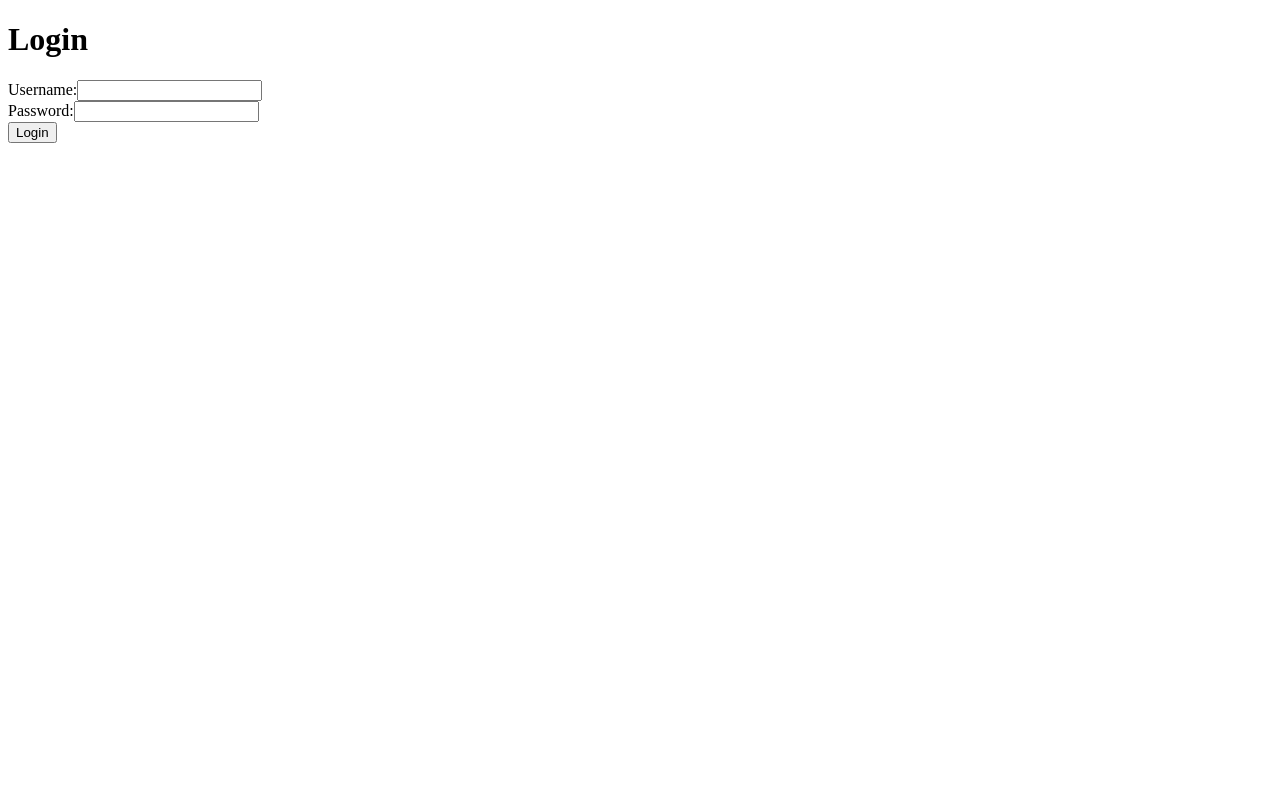
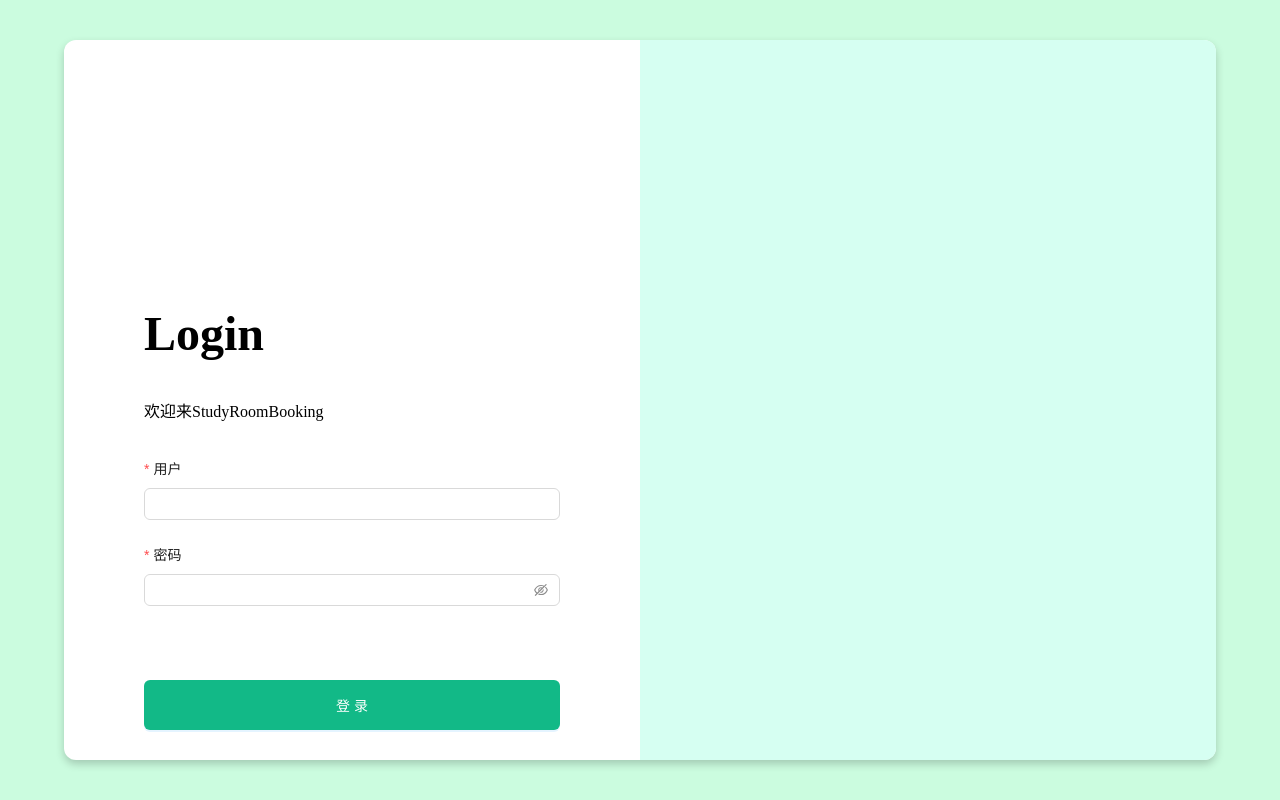
Before and after one commit to StudyRoomBooking/studyroombook-frontend, a Next.js app: page /login in a window 1280 px wide. Built offline with nearby package versions, Linux system fonts and the light colour scheme.

Commit message:
install antd and set up basic login ui

```diff
--- a/next.config.mjs
+++ b/next.config.mjs
@@ -9,6 +9,7 @@ const nextConfig = {
             },
         ];
     },
+    transpilePackages: ["antd", "@ant-design", "rc-util", "rc-pagination", "rc-picker", "rc-notification", "rc-tooltip", "rc-tree", "rc-table"],
 };
 
 export default nextConfig;
--- a/pages/_app.tsx
+++ b/pages/_app.tsx
@@ -1,6 +1,7 @@
 // pages/_app.tsx
 
 import { AppProps } from "next/app";
+import "@/app/globals.css";
 
 function MyApp({ Component, pageProps }: AppProps) {
   return <Component {...pageProps} />;
--- /dev/null
+++ b/pages/home.tsx
@@ -0,0 +1,8 @@
+export default function Home() {
+  return (
+    <div>
+      <h1>Home</h1>
+      <p></p>
+    </div>
+  );
+}
--- a/pages/login.tsx
+++ b/pages/login.tsx
@@ -1,46 +1,115 @@
-import React, { useState } from 'react';
+import React from "react";
+import { Form, Input, Button, message } from "antd";
 
-// 定义登录页面组件
-const LoginPage: React.FC = () => {
-  // 定义状态来存储用户名和密码
-  const [username, setUsername] = useState('');
-  const [password, setPassword] = useState('');
+export default function Login() {
+  const [messageApi, contextHolder] = message.useMessage();
 
-  // 处理表单提交事件
-  const handleSubmit = (event: React.FormEvent<HTMLFormElement>) => {
-    event.preventDefault();
-    // 在此处添加处理登录逻辑，例如发送登录请求到服务器
-    console.log('Username:', username);
-    console.log('Password:', password);
-  }
+  const onFinish = (values: any) => {
+    console.log("Success:", values);
+    messageApi.success("登录成功！", 2.5);
+
+    // TODO Handle login logic here
+    setTimeout(() => {
+      window.location.href = "/home";
+    }, 2500);
+  };
+
+  const onFinishFailed = (errorInfo: any) => {
+    console.log("Failed:", errorInfo);
+  };
 
   return (
-    <div>
-      <h1>Login</h1>
-      {/* 登录表单 */}
-      <form onSubmit={handleSubmit}>
-        <div>
-          <label htmlFor="username">Username:</label>
-          <input
-            type="text"
-            id="username"
-            value={username}
-            onChange={(e) => setUsername(e.target.value)}
-          />
+    <main
+      className="flex items-center justify-center"
+      style={{ height: "100vh", width: "100vw", backgroundColor: "#CBFCDF" }}
+    >
+      {contextHolder}{" "}
+      {/* Render message context holder at the top of your component tree */}
+      <div
+        style={{
+          width: "90vw",
+          height: "90vh",
+          display: "flex",
+          boxShadow: "0 4px 8px 0 rgba(0,0,0,0.2)",
+          borderRadius: "12px",
+          overflow: "hidden",
+          backgroundColor: "white",
+        }}
+      >
+        <div style={{ width: "50%" }}>
+          <h2
+            className="text-black text-5xl"
+            style={{ marginLeft: "80px", paddingTop: "40%" }}
+          >
+            Login
+          </h2>
+          <p className="text-black text-1xl" style={{ marginLeft: "80px" }}>
+            欢迎来StudyRoomBooking
+          </p>
+          <Form
+            name="basic"
+            initialValues={{ remember: true }}
+            onFinish={onFinish}
+            onFinishFailed={onFinishFailed}
+            autoComplete="off"
+            layout="vertical"
+            style={{ marginInline: "80px", paddingTop: "20px" }}
+          >
+            <Form.Item
+              label="用户"
+              name="username"
+              rules={[{ required: true, message: "请输入你的用户名!" }]}
+            >
+              <Input />
+            </Form.Item>
+
+            <Form.Item
+              label="密码"
+              name="password"
+              rules={[{ required: true, message: "请输入你的密码！" }]}
+            >
+              <Input.Password />
+            </Form.Item>
+
+            <Form.Item>
+              <Button
+                type="primary"
+                htmlType="submit"
+                onClick={() => {
+                  console.log("Login button clicked");
+                }}
+                style={{
+                  width: "100%",
+                  backgroundColor: "#12B987",
+                  height: "50px",
+                  marginTop: "50px",
+                }}
+              >
+                登录
+              </Button>
+            </Form.Item>
+          </Form>
+
+          {/* Own button */}
+          {/* <Button
+            type="primary"
+            onClick={() => {
+              messageApi.loading("正在加载中...", 2.5);
+            }}
+            style={{
+              width: "100%",
+              backgroundColor: "#12B987",
+              height: "50px",
+              marginTop: "50px",
+              marginLeft: "80px",
+            }}
+          > Button </Button> */}
         </div>
-        <div>
-          <label htmlFor="password">Password:</label>
-          <input
-            type="password"
-            id="password"
-            value={password}
-            onChange={(e) => setPassword(e.target.value)}
-          />
+
+        <div style={{ width: "50%", backgroundColor: "#D6FFF2" }}>
+          {/* Image Placeholder */}
         </div>
-        <button type="submit">Login</button>
-      </form>
-    </div>
+      </div>
+    </main>
   );
 }
-
-export default LoginPage;
--- a/src/app/globals.css
+++ b/src/app/globals.css
@@ -18,12 +18,9 @@
 
 body {
   color: rgb(var(--foreground-rgb));
-  background: linear-gradient(
-      to bottom,
+  background: linear-gradient(to bottom,
       transparent,
-      rgb(var(--background-end-rgb))
-    )
-    rgb(var(--background-start-rgb));
+      rgb(var(--background-end-rgb))) rgb(var(--background-start-rgb));
 }
 
 @layer utilities {
@@ -31,3 +28,9 @@ body {
     text-wrap: balance;
   }
 }
+
+html,
+body {
+  margin: 0;
+  padding: 0;
+}
--- a/src/app/page.tsx
+++ b/src/app/page.tsx
@@ -1,5 +1,6 @@
 // import Image from "next/image";
 
+// Define the login page component
 export default function Home() {
   return <main></main>;
 }
--- a/tailwind.config.ts
+++ b/tailwind.config.ts
@@ -2,6 +2,7 @@ import type { Config } from "tailwindcss";
 
 const config: Config = {
   content: [
+    './pages/**/*.{js,ts,jsx,tsx,mdx}',
     "./src/pages/**/*.{js,ts,jsx,tsx,mdx}",
     "./src/components/**/*.{js,ts,jsx,tsx,mdx}",
     "./src/app/**/*.{js,ts,jsx,tsx,mdx}",
@@ -16,5 +17,8 @@ const config: Config = {
     },
   },
   plugins: [],
+  corePlugins: {
+    preflight: false,
+  }
 };
 export default config;
```
Also changed, not shown: 1 other file (tests, documents, lock files or other folders).
